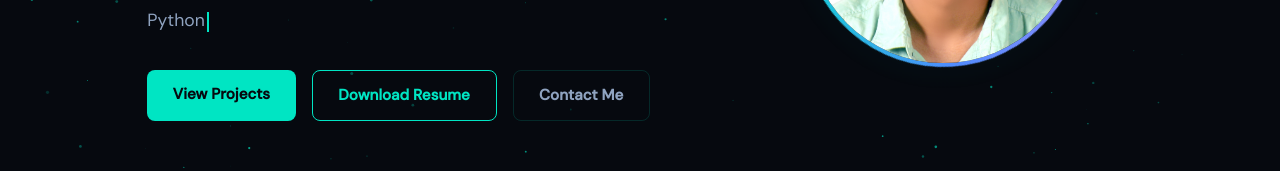
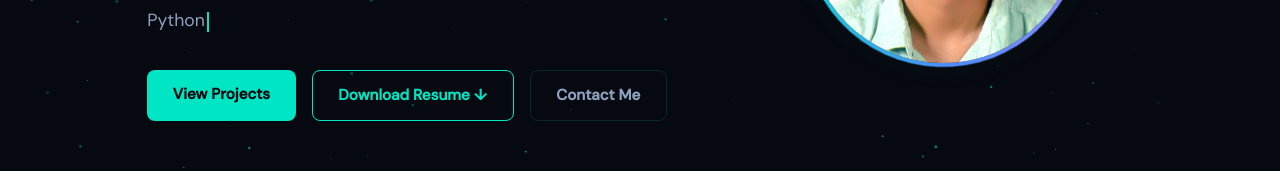
Before and after one commit to Sankhadip07/Protfolio, a plain HTML site: page index.html in a window 1280 px wide. Shown: the part 481-652 px from the top of the page. Drawn offline with Linux system fonts and the light colour scheme.

Commit message:
feat: Add downloadable resume PDF

```diff
--- a/index.html
+++ b/index.html
@@ -47,7 +47,9 @@
           </p>
           <div class="hero-btns">
             <a href="#projects" class="btn-primary">View Projects</a>
-            <a href="#" class="btn-outline">Download Resume</a>
+            <a href="Sankhadip_Singha_Roy_Resume.pdf"
+   download="Sankhadip_Singha_Roy_Resume.pdf"
+   class="btn-outline">Download Resume ↓</a>
             <a href="#contact" class="btn-ghost">Contact Me</a>
           </div>
         </div>
```
Also changed, not shown: 1 other file.
